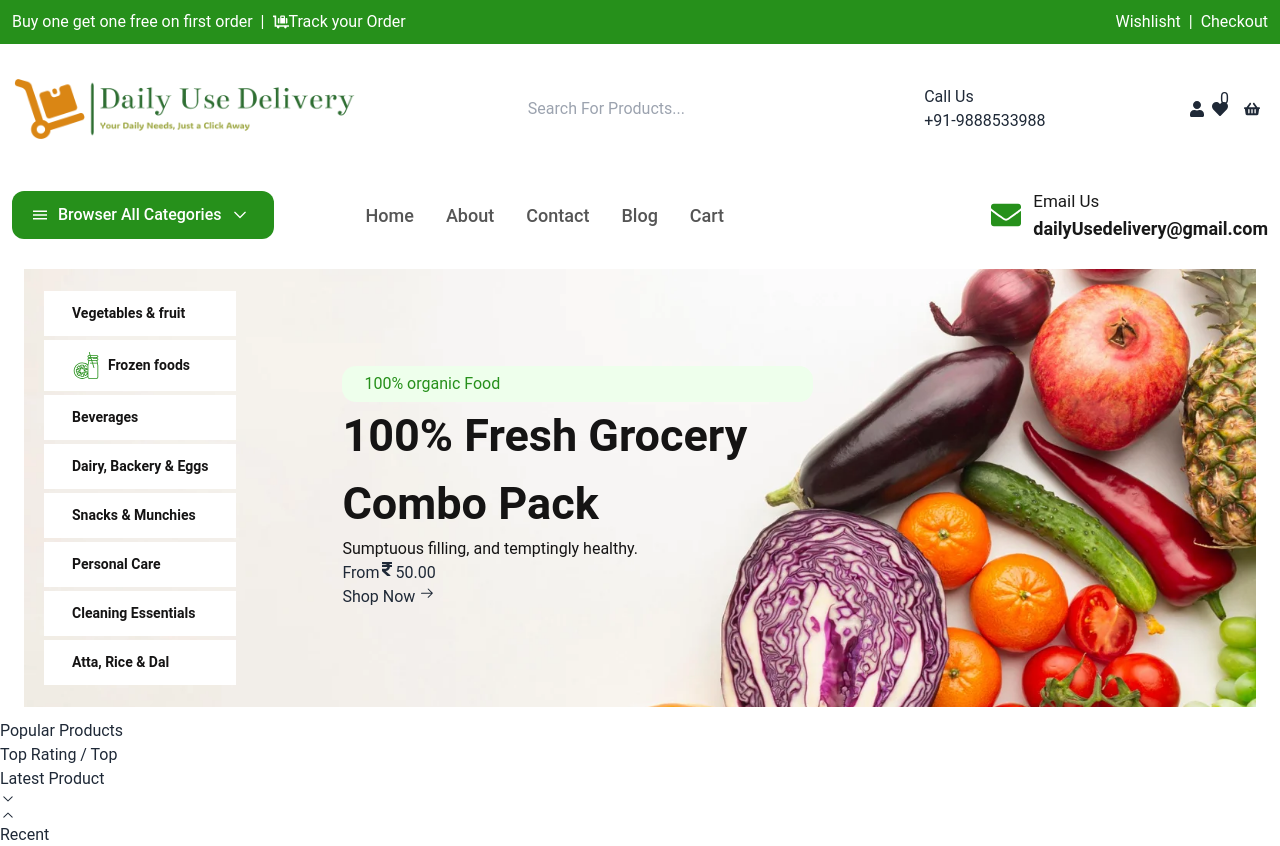
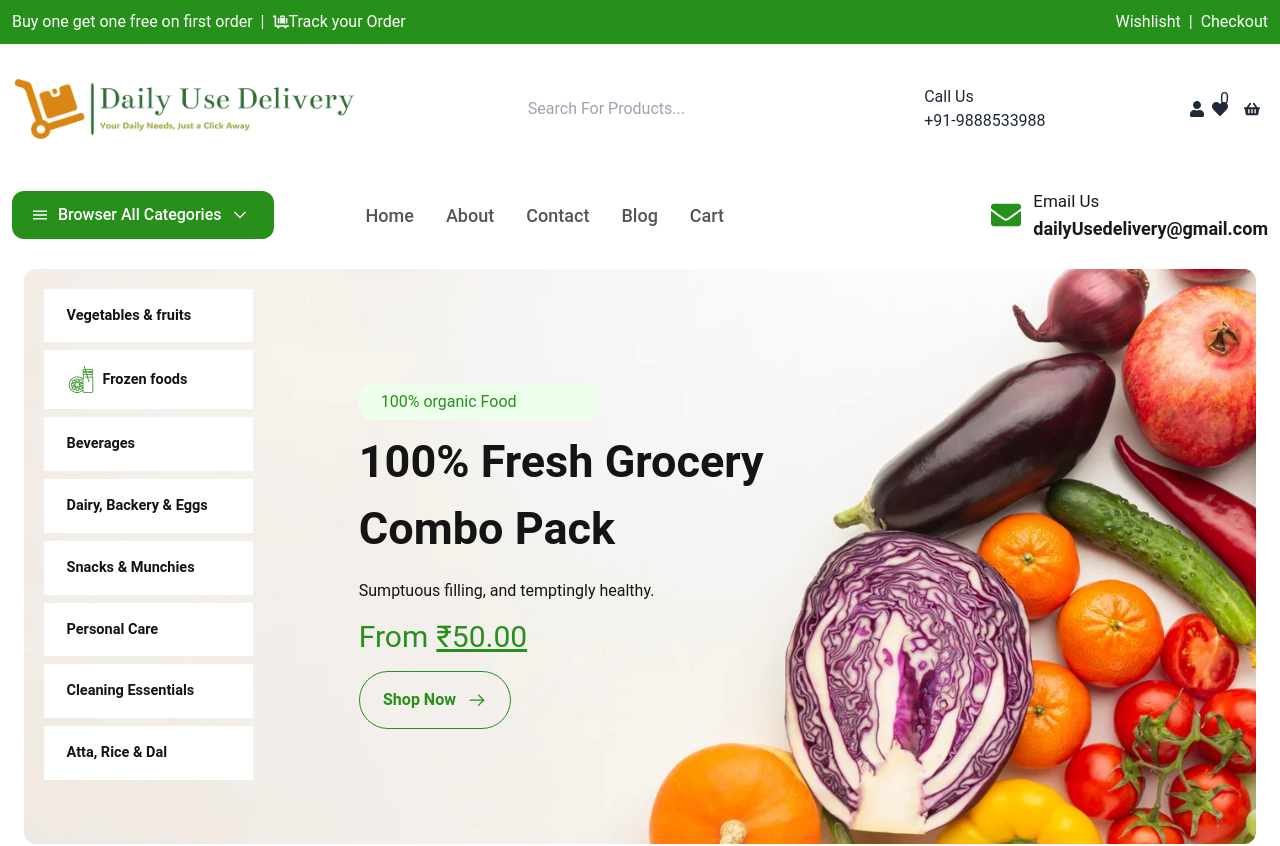
Before and after one commit to shivangthakur-007/newsapsite-client, a React (Vite) app: page /grocery in a window 1280 px wide. Shown: the top 846 px of the page. Built offline with nearby package versions, Linux system fonts and the light colour scheme.

Commit message:
adding aside

```diff
--- a/src/Readnews/Dashboard/dailygrocerystore/Grocery.jsx
+++ b/src/Readnews/Dashboard/dailygrocerystore/Grocery.jsx
@@ -113,60 +113,66 @@ function Grocery() {
       </section>
       <aside className="px-[12px]">
         <div className="p-[12px]">
-          <div className="flex items-center bg-[url('./assets/Images/slider-scaled.jpg')] bg-cover">
+          <div className="flex rounded-xl items-center bg-[url('./assets/Images/slider-scaled.jpg')] bg-cover">
             <div className="">
-              <ul className="mr-[26px] flex flex-col mx-[20px] my-[20px]">
-                <a href="">
-                  <li className="lipad">Vegetables & fruit</li>
+              <ul className="mr-[26px] mb-[4rem] gap-2 flex flex-col mx-[20px] my-[20px]">
+                <a href="" className="lipad">
+                  <li className="">Vegetables & fruits</li>
                 </a>
-                <a href="">
-                  <li className="lipad flex items-center gap-2">
+                <a href="" className="lipad">
+                  <li className=" flex items-center gap-2">
                     <img src={frozenFoods} className="" alt="" />
                     <span>Frozen foods</span>
                   </li>
                 </a>
-                <a href="">
-                  <li className="lipad">Beverages</li>
+                <a href="" className="lipad">
+                  <li className="">Beverages</li>
                 </a>
-                <a href="">
-                  <li className="lipad">Dairy, Backery & Eggs</li>
+                <a href="" className="lipad">
+                  <li className="">Dairy, Backery & Eggs</li>
                 </a>
-                <a href="">
-                  <li className="lipad">Snacks & Munchies</li>
+                <a href="" className="lipad">
+                  <li className="">Snacks & Munchies</li>
                 </a>
-                <a href="">
-                  <li className="lipad">Personal Care</li>
+                <a href="" className="lipad">
+                  <li className="">Personal Care</li>
                 </a>
-                <a href="">
-                  <li className="lipad">Cleaning Essentials</li>
+                <a href="" className="lipad">
+                  <li className="">Cleaning Essentials</li>
                 </a>
-                <a href="">
-                  <li className="lipad">Atta, Rice & Dal</li>
+                <a href="" className="lipad">
+                  <li className="">Atta, Rice & Dal</li>
                 </a>
               </ul>
             </div>
             <div className="pl-[80px]">
-                <div className="flex flex-col w-[70%] ">
-                  <span className="bg-[#EEFFEC] text-[#26901B] px-[22px] py-[6px] text-[16px] rounded-[14px]">
-                    100% organic Food
-                  </span>
-                  <h2 className="fontf text-[#151414] text-[45px] font-semibold">100% Fresh Grocery Combo Pack</h2>
-                  <p className="text-[#151414] text-[16px]">Sumptuous filling, and temptingly healthy.</p>
-                  <div className="flex">
+              <div className="w-[70%] ">
+                <p className="bg-[#EEFFEC] mb-2 w-[15rem] text-[#26901B] px-[22px] py-[6px] text-[16px] rounded-[14px]">
+                  100% organic Food
+                </p>
+                <h2 className="mb-4 fontf text-[#151414] text-[45px] font-semibold">
+                  100% Fresh Grocery Combo Pack
+                </h2>
+                <p className="mb-4 text-[#151414] text-[16px]">
+                  Sumptuous filling, and temptingly healthy.
+                </p>
+                <div className="flex items-center text-3xl text-[#26901B] gap-2 mb-4">
                   <span>From</span>
-                    <FaRupeeSign />
-                    50.00
-                  </div>
-                  <a href="" className="flex gap-1">
-                    Shop Now <GoArrowRight />
-                  </a>
+                  <span className="underline">₹50.00</span>
                 </div>
+                <a
+                  href=""
+                  className="hover:bg-[#26901B] hover:text-white flex gap-1 items-center rounded-[39px] border-[1.5px] border-[#26901b] text-[#26901B] text-[16px] font-semibold px-5 py-4 w-[9.5rem] justify-around"
+                >
+                  Shop Now <GoArrowRight size="20" />
+                </a>
+              </div>
               <div></div>
             </div>
           </div>
         </div>
       </aside>
-      <section>
+      <section className="mt-[60px]">
         <div>
           <div>
             <span>Popular Products</span>
--- a/src/Readnews/Dashboard/dailygrocerystore/Grocerycomponent.css
+++ b/src/Readnews/Dashboard/dailygrocerystore/Grocerycomponent.css
@@ -24,12 +24,13 @@
 }
 
 .lipad{
-  padding: 12px 28px;
+  padding: 16px 45px 16px 22.5px;
   background-color: #fff;
-  margin: 2px 0;
+  /* margin: 2px 0; */
   color: #151414;
-  font-size: 14px;
+  font-size: 14.5px;
   font-weight: 600;
+  text-align: start;
 }
 
 .lipad:hover{
```
